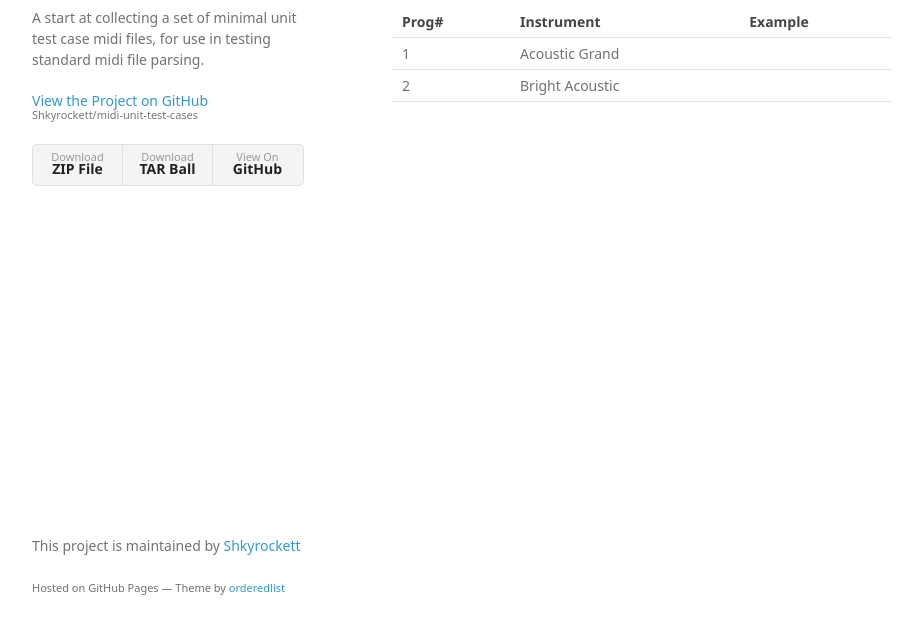
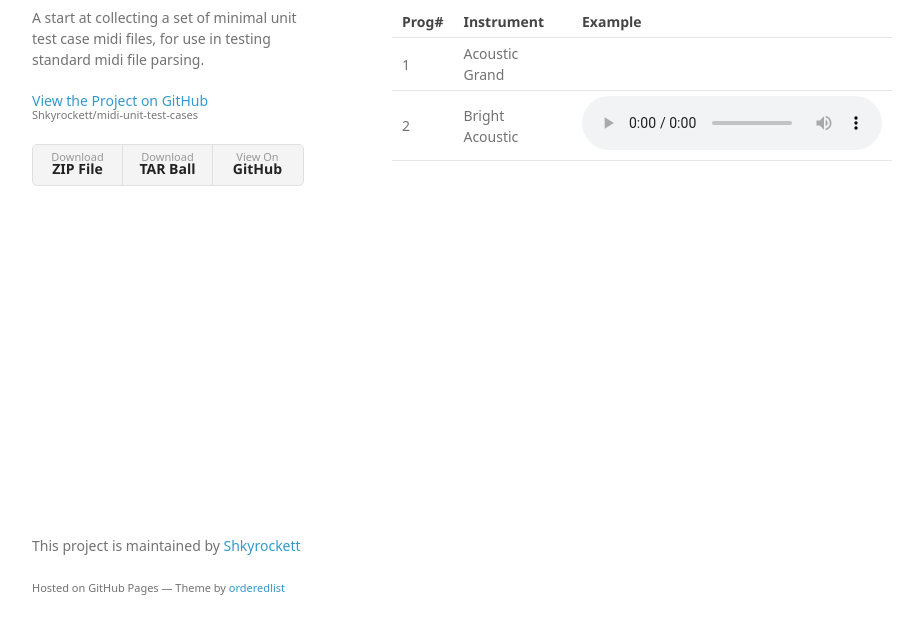
Before and after one commit to Shkyrockett/midi-unit-test-cases, a plain HTML site: page index.html in a window 1280 px wide. Shown: the part 133-766 px from the top of the page, without its empty margins (178-1101 px from the left). Drawn offline with Linux system fonts and the light colour scheme; a web font is replaced by a local one.

Commit message:
Update index.html

```diff
--- a/index.html
+++ b/index.html
@@ -52,7 +52,7 @@
 <tr>
 <td>2</td>
 <td>Bright Acoustic</td>
-<td></td>
+<td><audio src="program-change/001-acoustic-grand-Piano-single-quarter-note-test.mid" controls preload></audio></td>
 </tr>
 </tbody>
 </table>
```
